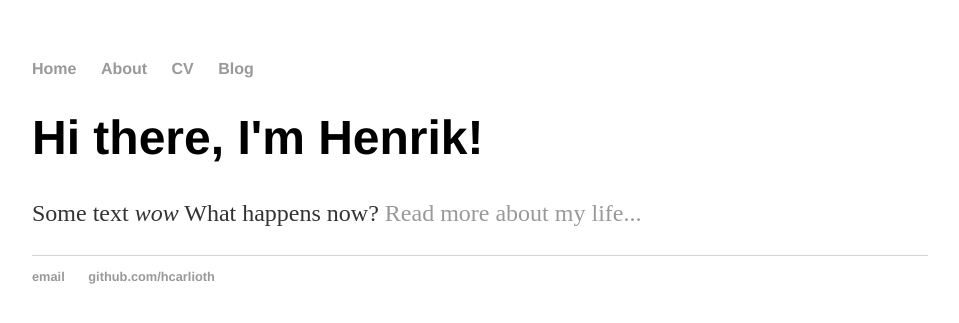
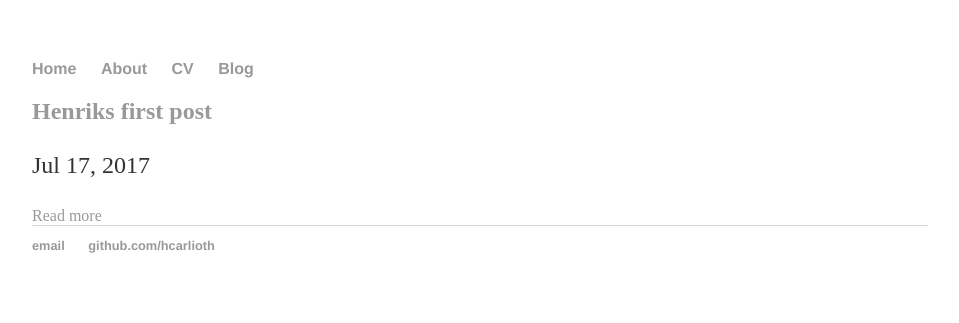
Before and after one commit to carlioth/carlioth.github.io, a Jekyll site: the page built from index.html, in a window 1280 px wide. Shown: the top 323 px of the page, without its empty margins (160-1119 px from the left). Built offline with Jekyll 4.4.1, drawn with Linux system fonts in a browser that asks for light colours.

Commit message:
loop of posts in main

```diff
--- a/index.html
+++ b/index.html
@@ -2,7 +2,16 @@
 layout: default
 title: Henrik Carlioth
 ---
-<div class="blurb">
-	<h1>Hi there, I'm Henrik!</h1>
-	<p>Some text <em>wow</em> What happens now? <a href="/about">Read more about my life...</a></p>
-</div>
+{% for post in site.posts %}
+  <article class="{% if forloop.first %}first{% elsif forloop.last %}last{% else %}middle{% endif %}">
+		<div class="article-head">
+			<h2 class="title"><a href="/{{ post.url }}/" class="js-pjax">{{ post.title }}</a></h2>
+			<p class="date">{{ post.date | date: "%b %d, %Y" }}</p>
+		</div><!--/.article-head-->
+		<div class="article-content">
+		{{ post.long_description }}
+		<a href="/{{ post.url }}/" class="full-post-link js-pjax">Read more</a>
+		</div><!--/.article-content-->
+	</article>
+{% unless forloop.last %}<div class="separater"></div>{% endunless %}
+{% endfor %}
```
